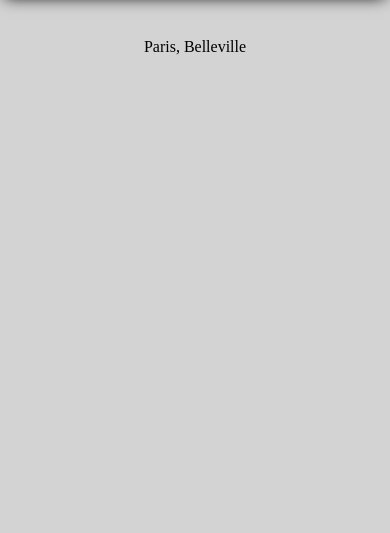
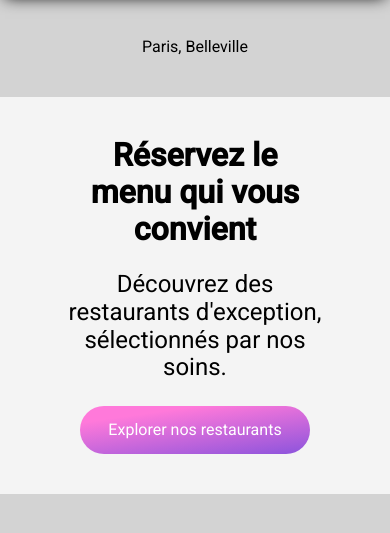
Before and after one commit to Halloween47/OC_projet_3, a website: page index.html in a window 390 px wide. Shown: the part 103-636 px from the top of the page. Drawn offline with nearby package versions, Linux system fonts and the light colour scheme; files that its build step writes are made by us from their sources; a web font is replaced by a local one.

Commit message:
Partie Mobile Hero

```diff
--- a/index.html
+++ b/index.html
@@ -5,6 +5,9 @@
   <meta name="viewport" content="width=device-width, initial-scale=1">
   <title>Title</title>
 
+  <link rel="preconnect" href="https://fonts.googleapis.com">
+  <link rel="preconnect" href="https://fonts.gstatic.com" crossorigin>
+  <link href="https://fonts.googleapis.com/css2?family=Roboto:wght@100;400;500&family=Shrikhand&display=swap" rel="stylesheet">
   <link href="vendor/normalize.css" rel="stylesheet">
   <link rel="stylesheet" href="public/css/style.css">
 </head>
@@ -15,9 +18,15 @@
       <img src="images/logo/ohmyfood@2x.svg" alt="">
     </section>
     <section class="header__localisation">
-      <p>Paris, Belleville</p>
+      <p class="roboto">Paris, Belleville</p>
     </section>
   </header>
 
+  <section class="hero">
+    <h1 class="roboto">Réservez le menu qui vous convient</h1>
+    <p class="roboto">Découvrez des restaurants d'exception, sélectionnés par nos soins.</p>
+    <button class="roboto">Explorer nos restaurants</button>
+  </section>
+
 </body>
 </html>
--- a/sass/main.scss
+++ b/sass/main.scss
@@ -1,6 +1,5 @@
 
 
 @import 'partials/bases/body';
-
-
-@import 'partials/mobile/header';
+@import 'partials/bases/fonts';
+@import 'partials/bases/responsive';
--- /dev/null
+++ b/sass/partials/bases/_fonts.scss
@@ -0,0 +1,6 @@
+.roboto {
+  font-family: 'Roboto', sans-serif;
+}
+.shrikhand {
+  font-family: 'Shrikhand', cursive;
+}
--- /dev/null
+++ b/sass/partials/bases/_responsive.scss
@@ -0,0 +1,4 @@
+@media (max-width: 599px) {
+  @import '../mobile/header';
+  @import '../mobile/hero';
+}
--- a/sass/partials/mobile/_header.scss
+++ b/sass/partials/mobile/_header.scss
@@ -1,4 +1,4 @@
-@media (max-width: 599px) {
+
 
   .header {
     // background-color: #f5f5f5;
@@ -32,4 +32,3 @@
       }
     }
   }
-}
--- a/sass/partials/mobile/_hero.scss
+++ b/sass/partials/mobile/_hero.scss
@@ -0,0 +1,33 @@
+
+.hero {
+  background-color: #f4f4f4;
+  width: 100%; height: auto;
+  display: flex;
+  flex-direction: column;
+  justify-content: center;
+  align-items: center;
+  padding: 40px 0px;
+
+  h1 {
+    // background-color: red;
+    width: 60%;
+    text-align: center;
+    margin: 0;
+  }
+  p {
+    // background-color: #fff;
+    font-size: 1.5rem;
+    width: 70%;
+    text-align: center;
+  }
+  button {
+    color: #fff;
+    background: rgb(255,121,218);
+    background: linear-gradient(172deg, rgba(255,121,218,1) 21%, rgba(147,86,220,1) 95%);
+    border-radius: 50px;
+    width: 230px;
+    padding: 15px;
+    text-decoration: none;
+    border:none;
+  }
+}
```
